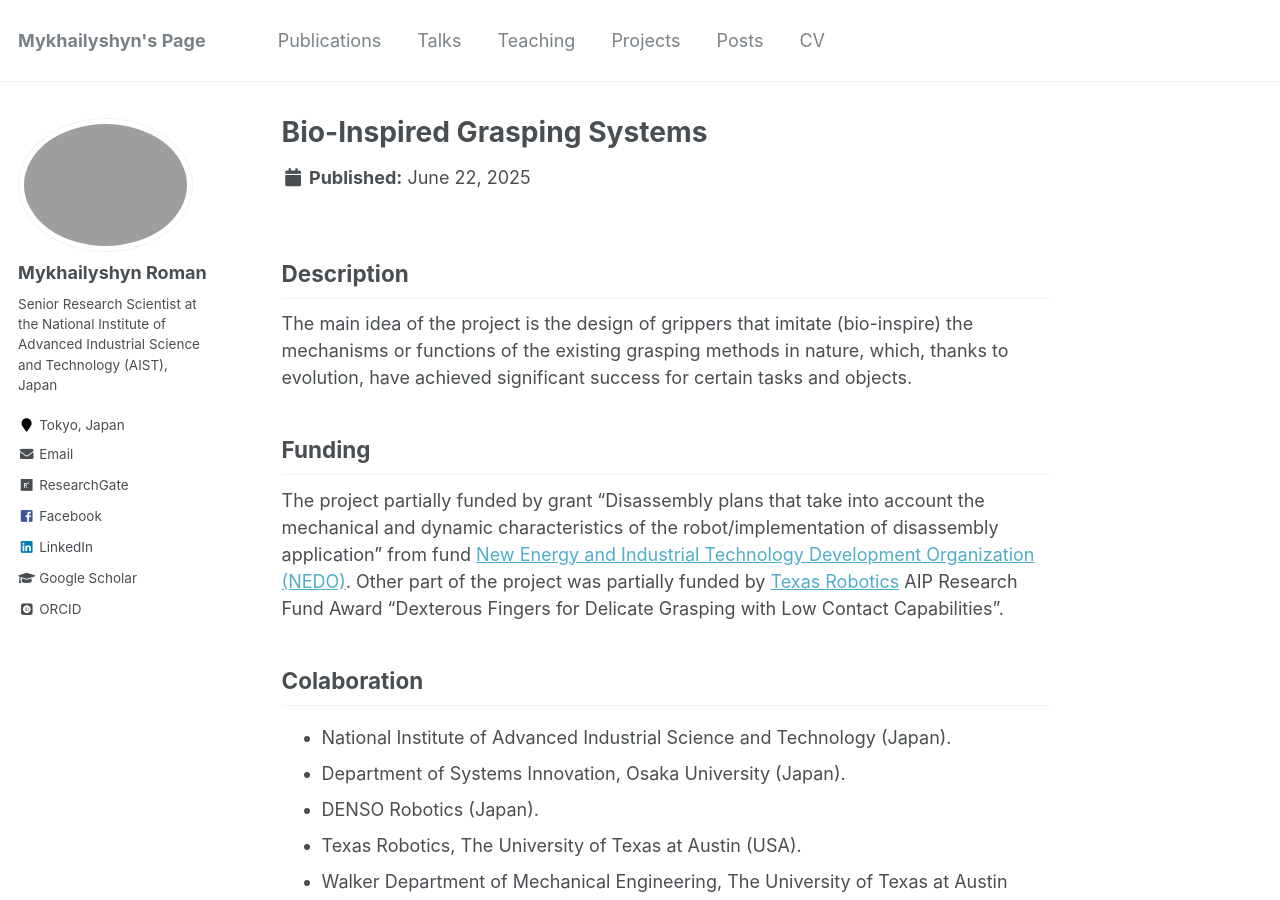
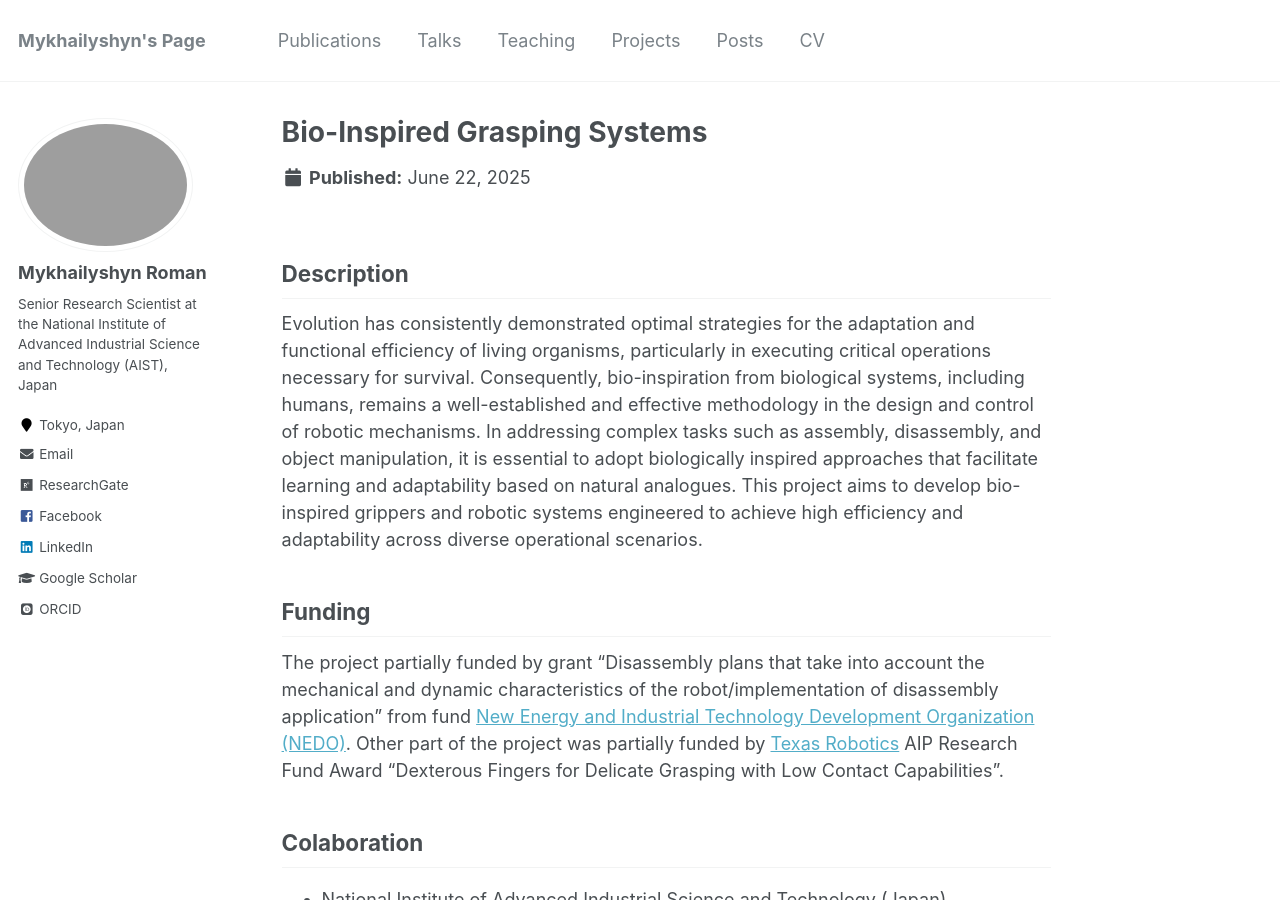
Before and after one commit to RomanMykhailyshyn/RomanMykhailyshyn.github.io, a Jekyll site: the page built from _portfolio/portfolio-2.md, in a window 1280 px wide and 900 px high. Built offline with Jekyll 4.4.1, drawn with Linux system fonts in a browser that asks for light colours; some web fonts are replaced.

Commit message:
Update portfolio-2.md

```diff
--- a/_portfolio/portfolio-2.md
+++ b/_portfolio/portfolio-2.md
@@ -4,7 +4,7 @@ excerpt: "<br/><img src='/images/proj_2_1.jpg'>"
 collection: portfolio
 ---
 ## Description
-The main idea of the project is the design of grippers that imitate (bio-inspire) the mechanisms or functions of the existing grasping methods in nature, which, thanks to evolution, have achieved significant success for certain tasks and objects.
+Evolution has consistently demonstrated optimal strategies for the adaptation and functional efficiency of living organisms, particularly in executing critical operations necessary for survival. Consequently, bio-inspiration from biological systems, including humans, remains a well-established and effective methodology in the design and control of robotic mechanisms. In addressing complex tasks such as assembly, disassembly, and object manipulation, it is essential to adopt biologically inspired approaches that facilitate learning and adaptability based on natural analogues. This project aims to develop bio-inspired grippers and robotic systems engineered to achieve high efficiency and adaptability across diverse operational scenarios.
 
 ## Funding
 The project partially funded by grant "Disassembly plans that take into account the mechanical and dynamic characteristics of the robot/implementation of disassembly application" from fund [New Energy and Industrial Technology Development Organization (NEDO)](https://www.nedo.go.jp/english/). Other part of the project was partially funded by [Texas Robotics](https://robotics.utexas.edu/) AIP Research Fund Award “Dexterous Fingers for Delicate Grasping with Low Contact Capabilities”.
```
